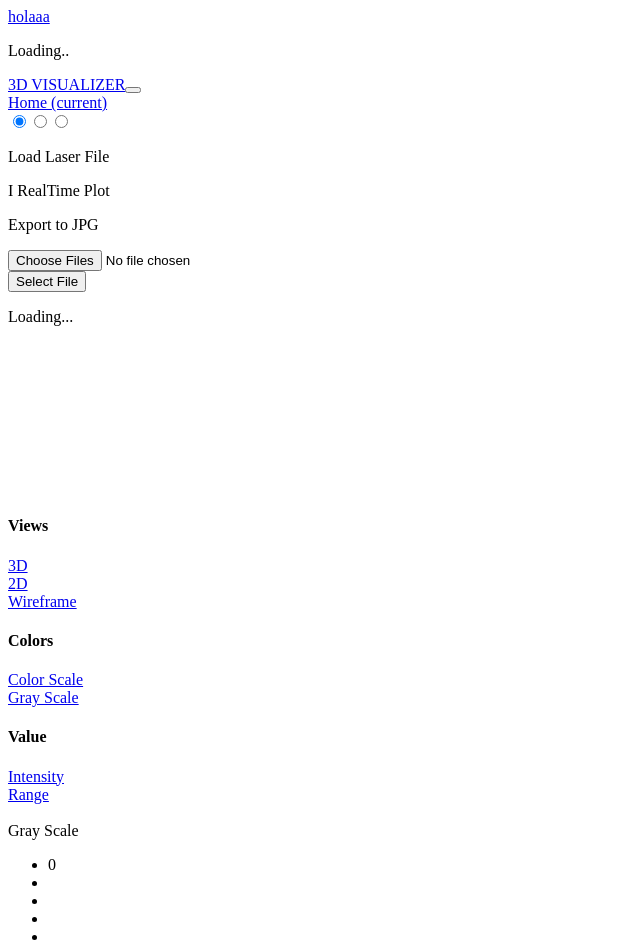
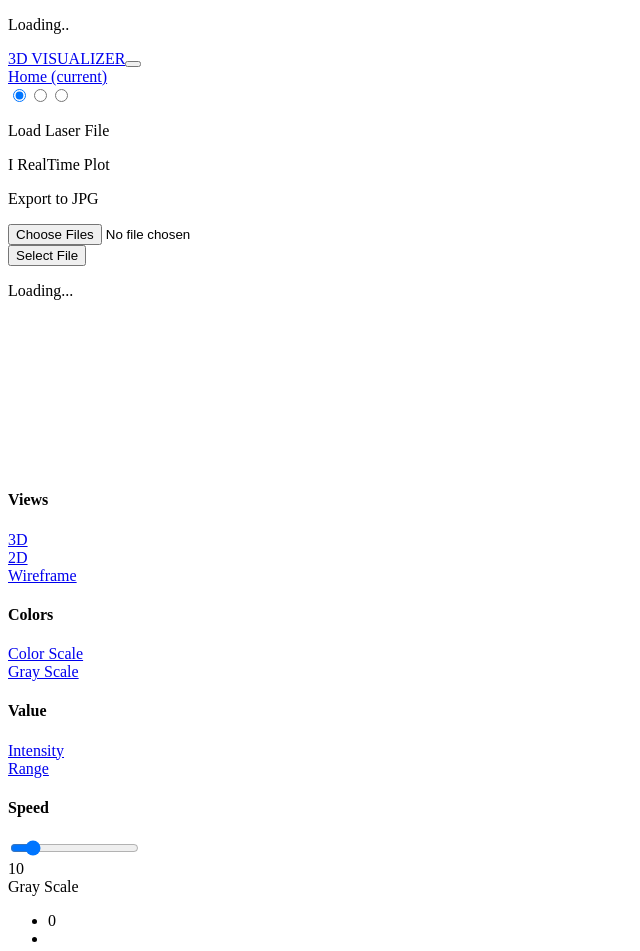
Before and after one commit to lbrito55/Laser3DVisualizer, a React app: page / in a window 1280 px wide. Shown: the top 951 px of the page, without its empty margins (0-640 px from the left). Built offline with nearby package versions, Linux system fonts and the light colour scheme; the HTML template or start-up script is replaced by a standard one.

Commit message:
update IU: name of file and slide to speed

```diff
--- a/src/app/App.js
+++ b/src/app/App.js
@@ -1,4 +1,5 @@
 import React, { Component } from 'react';
+
 class App extends Component{
 
 
@@ -10,6 +11,7 @@ callApi(){
 	console.log("llamando a node");
 
 	document.getElementById("inputUpload").click();
+	let nameFileForHtml = document.getElementById("nameFile");
 	let UpdFile = document.getElementById('inputUpload');
 
 	UpdFile.addEventListener('change', handleFileSelect, false);
@@ -32,7 +34,7 @@ callApi(){
 
 		}
 		console.log(nameFiles);
-
+		nameFileForHtml.innerHTML = nameFiles;
 		document.getElementById("backLoad").style.display = "block"; //Loading
 
 		/*var auxUrl = UpdFile.value.split("\\");
@@ -520,46 +522,26 @@ callApi(){
 
 
 				  scene.registerAfterRender(function() {
-					  //console.log("estoy aqui ");
-
-					  if(mapColor["d"] || mapColor["D"]) {
-						  t=t+5;
-						//console.log(camera.position);
-						camera.setTarget(new BABYLON.Vector3(t, 1.0, 0.0));
-						camera.setPosition(new BABYLON.Vector3(camera.position.x+5, camera.position.y, camera.position.z));
-
-					  }
-
-
-					  if(mapColor["a"] || mapColor["A"]) {
-						t=t-5;
-					  //console.log(camera.position);
+					if(mapColor["d"] || mapColor["D"]) {
+						t=t+valueSlide;
+					 // console.log(t);
 					  camera.setTarget(new BABYLON.Vector3(t, 1.0, 0.0));
-					  camera.setPosition(new BABYLON.Vector3(camera.position.x-5, camera.position.y, camera.position.z));
-
+					  camera.setPosition(new BABYLON.Vector3(camera.position.x+valueSlide, camera.position.y, camera.position.z));
 
 					}
 
-					if(mapColor["e"] || mapColor["E"]) {
-						t=t+25;
-					  //console.log(camera.position);
-					  camera.setTarget(new BABYLON.Vector3(t, 1.0, 0.0));
-					  camera.setPosition(new BABYLON.Vector3(camera.position.x+25, camera.position.y, camera.position.z));
-
-					}
-
-					if(mapColor["q"] || mapColor["Q"]) {
-					  t=t-25;
-					//console.log(camera.position);
+
+					if(mapColor["a"] || mapColor["A"]) {
+					  t=t-valueSlide;
+					 // console.log(t);
 					camera.setTarget(new BABYLON.Vector3(t, 1.0, 0.0));
-					camera.setPosition(new BABYLON.Vector3(camera.position.x-25, camera.position.y, camera.position.z));
+					camera.setPosition(new BABYLON.Vector3(camera.position.x-valueSlide, camera.position.y, camera.position.z));
+
 
 				  }
 
-				  });
-
-
-
+
+				});
 
 				let aux2d = document.getElementById("2D");
 				let aux3d = document.getElementById("3D");
@@ -572,11 +554,13 @@ callApi(){
 				let flagRange = false;
 				let flag2d = false;
 				let flagWireframe = false;
+				let Slide = document.getElementById("fader");
 
 				let btnLoad = document.getElementById("btnLoad");
 				let myModal = document.getElementById("myModal");
 				let flagLoad = false;
-				btnLoad.onclick= function(){
+
+				/*btnLoad.onclick= function(){
 					if(flagLoad){
 						myModal.style.display="none";
 						flagLoad=false;
@@ -587,6 +571,15 @@ callApi(){
 
 						console.log("pongo");
 					}
+				}
+				*/
+
+				let valueSlide =10;
+				Slide.oninput = function (){
+					valueSlide= parseInt(Slide.value);
+					//console.log(valueSlide);
+					var output = document.getElementById("volume");
+					output.value = valueSlide;
 				}
 
 				aux2d.onclick= function(){
@@ -2863,6 +2856,7 @@ callApi(){
 
 
 
+
 				var scene = createScene();
 				engine.runRenderLoop(function(){
 					scene.render();
@@ -2900,7 +2894,6 @@ componentWillMount() {
 
 			<div>
 
-				<a href="#" id="btnLoad">holaaa </a>
 				<div id="myModal" className="modal">
 					<div className="modal-content">
 						<p>Loading..</p>
@@ -2937,6 +2930,7 @@ componentWillMount() {
 				<input type="file" id="inputUpload"  name="files[]" multiple/>
 				<div className="row">
 					<button  id="Upload" type="button" className="btn auxb" onClick={this.callApi}>Select File</button>
+					<p id="nameFile"></p>
 				</div>
 
 				<div id="backLoad" className="">
@@ -2984,12 +2978,24 @@ componentWillMount() {
 					<div className="row">
 					<a href="#" id="rangeA" className="action-button animate blue">Range</a>
 					</div>
+
+					<div className="row titleOpt">
+					<h4>Speed</h4>
+					</div>
+					<div className="row">
+
+						<div className="slider col-md-10">
+						<input type="range" min="1" max="70" defaultValue="10" id="fader" step="1" ></input>
+						</div>
+						<div className="col-md-2 outputSlide">
+						<output htmlFor="fader" id="volume">10</output>
+						 </div>
+
+					</div>
 				</div>
 				</div>
 
 
-
-			<br></br>
 		<div className='my-legendGray col-md-12'>
 		<div className='legend-title'>Gray Scale</div>
 		<div className='legend-scale'>
--- a/src/public/Library/style.css
+++ b/src/public/Library/style.css
@@ -9,6 +9,11 @@
 
 .auxbody{
   padding: 20px;
+}
+
+#nameFile{
+  margin-top: 12px;
+  margin-left: 20px;
 }
 
 #backLoad {
@@ -481,11 +486,11 @@ transition: all .5s ease;
 }
 
 .titleOptA{
-  margin-top: 15px;
+  margin-top: 10px;
   color: white !important;
 }
 .titleOpt{
-  margin-top: 25px;
+  margin-top: 15px;
   color: white !important;
 }
 
@@ -627,3 +632,80 @@ nav{
 #flagRead{
   display: none;
 }
+
+
+
+.slider {
+  width: 200px;
+  margin-top: 10px;
+  padding : 0px !important;
+}
+
+.outputSlide{
+  padding : 0px !important;
+  margin-left: -10px;
+  margin-top: 5px;
+}
+
+input[type="range"] {
+  -webkit-appearance: none;
+  -webkit-tap-highlight-color: rgba(255, 255, 255, 0);
+  width: 80%;
+  height: 20px;
+  margin: 0;
+  border: none;
+  padding: 1px 2px;
+  border-radius: 14px;
+  background: #232528;
+  box-shadow: inset 0 1px 0 0 #0d0e0f, inset 0 -1px 0 0 #3a3d42;
+  -webkit-box-shadow: inset 0 1px 0 0 #0d0e0f, inset 0 -1px 0 0 #3a3d42;
+  outline: none; /* no focus outline */
+}
+
+input[type="range"]::-moz-range-track {
+  border: inherit;
+  background: transparent;
+}
+
+input[type="range"]::-ms-track {
+  border: inherit;
+  color: transparent; /* don't drawn vertical reference line */
+  background: transparent;
+}
+
+input[type="range"]::-ms-fill-lower,
+input[type="range"]::-ms-fill-upper {
+  background: transparent;
+}
+
+input[type="range"]::-ms-tooltip {
+  display: none;
+}
+
+/* thumb */
+
+input[type="range"]::-webkit-slider-thumb {
+  -webkit-appearance: none;
+  width: 40px;
+  height: 18px;
+  border: none;
+  border-radius: 12px;
+  background-image: -webkit-gradient(linear, left top, left bottom, color-stop(0%, #529de1), color-stop(100%, #245e8f)); /* android <= 2.2 */
+  background-image: -webkit-linear-gradient(top , #529de1 0, #245e8f 100%); /* older mobile safari and android > 2.2 */;
+  background-image: linear-gradient(to bottom, #529de1 0, #245e8f 100%); /* W3C */
+}
+input[type="range"]::-moz-range-thumb {
+  width: 40px;
+  height: 18px;
+  border: none;
+  border-radius: 12px;
+  background-image: linear-gradient(to bottom, #529de1 0, #245e8f 100%); /* W3C */
+}
+
+input[type="range"]::-ms-thumb {
+  width: 40px;
+  height: 18px;
+  border-radius: 12px;
+  border: 0;
+  background-image: linear-gradient(to bottom, #529de1 0, #245e8f 100%); /* W3C */
+}
```
Also changed, not shown: src/public/bundle.js, 1 other file (tests, documents, lock files or other folders).
